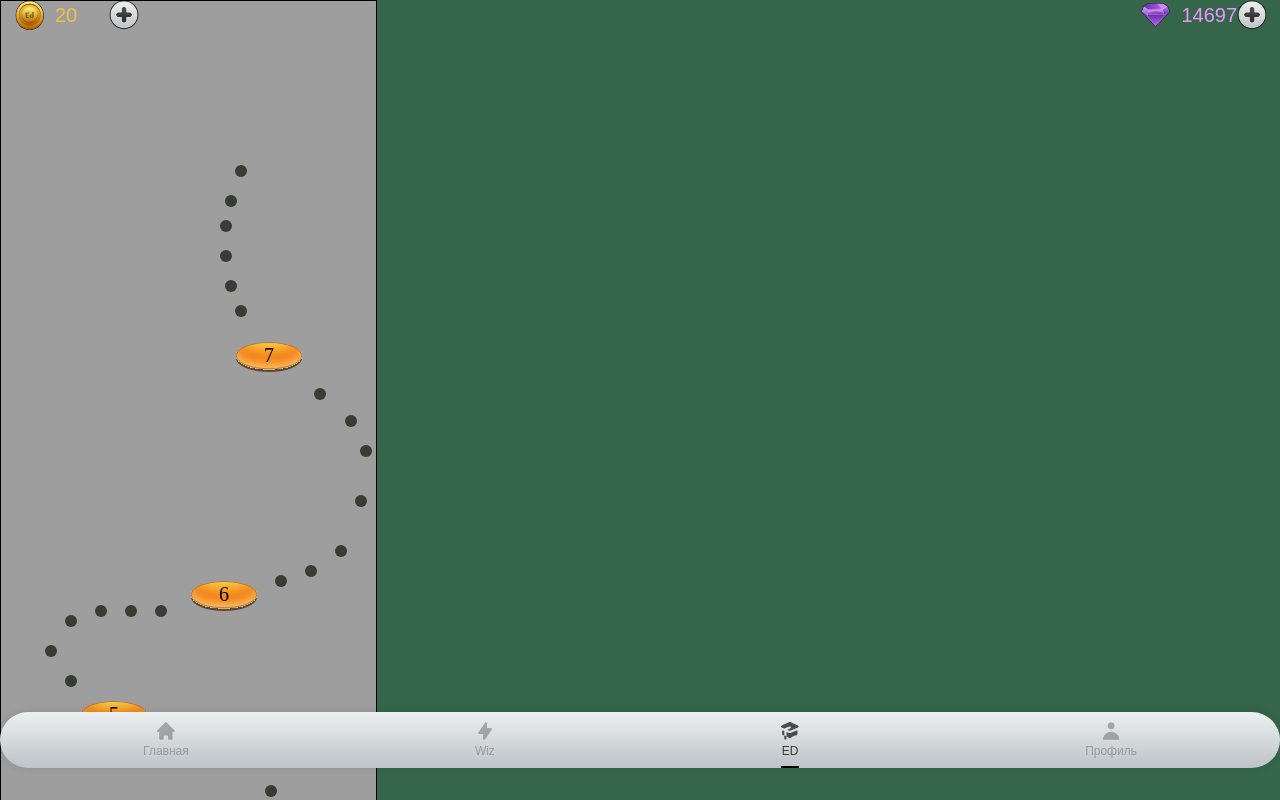
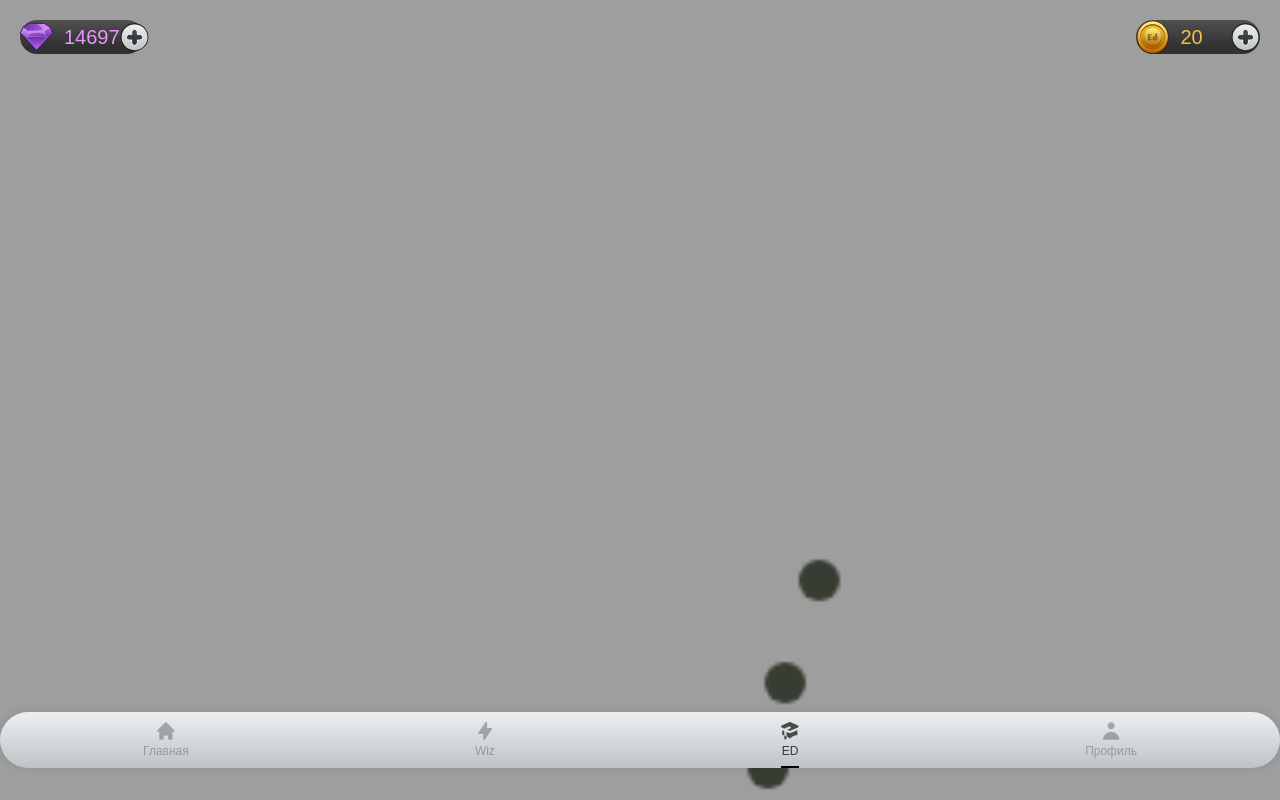
Before and after one commit to xHetso/react-app, a React (Create React App) app: page / in a window 1280 px wide. Shown: the top 800 px of the page. Built offline with nearby package versions, Linux system fonts and the light colour scheme.

Commit message:
Пофиксил ошибки

```diff
--- a/src/components/WalletBalance/WalletBalance.module.css
+++ b/src/components/WalletBalance/WalletBalance.module.css
@@ -3,6 +3,8 @@
   align-items: center;
   border-radius: 25px;
   width: 123.58px;
+  height: 34px;
+  background: linear-gradient(#505050 0.03%, #313131 78.98%);
 }
 
 .leftSide {
@@ -12,8 +14,8 @@
 }
 
 .icon {
-  width: 30px;
-  height: 30px;
+  width: 34px;
+  height: 34px;
   margin-right: 10px;
 }
 
@@ -28,6 +30,6 @@
 }
 
 .plusIcon {
-  width: 30px;
-  height: 30px;
+  width: 29px;
+  height: 29px;
 }
--- a/src/index.css
+++ b/src/index.css
@@ -1,3 +1,10 @@
+*,
+::after,
+::before {
+  margin: 0;
+  padding: 0;
+  box-sizing: border-box;
+}
 body {
   font-family: "Montserrat", sans-serif;
   margin: 0;
--- a/src/pages/Education/Education.module.css
+++ b/src/pages/Education/Education.module.css
@@ -1,9 +1,19 @@
-.gemBalance {
-  position: absolute;
-  right: 15px;
+.wallet {
+  display: flex;
+  justify-content: space-between;
+  position: fixed;
+  top: 20px;
+
+  width: 100%; /* Задаем ширину для корректного растягивания */
+  padding: 0 20px; /* Добавляем отступы по бокам */
 }
 
-.chipBalance {
-  position: absolute;
-  left: 15px;
+.wallet .left,
+.wallet .right {
+  display: flex;
+  align-items: center; /* Для выравнивания по вертикали */
 }
+
+.canvas {
+  width: 100vw;
+}
--- a/src/pages/Education/Education.tsx
+++ b/src/pages/Education/Education.tsx
@@ -5,7 +5,7 @@ import gemPath from "../../assets/gem.svg"
 import chip from "../../assets/chip.svg"
 import ChampiImage from '../../assets/champi.svg';
 import WalletComponent from '../../components/WalletBalance/WalletBalance';
-import styles from "./Education.module.css"
+import styles from './Education.module.css';
 
 const Education = () => {
     const canvasRef = useRef<HTMLCanvasElement>(null);
@@ -156,14 +156,16 @@ const Education = () => {
 
     return (
         <>
-            <div className={styles.gemBalance}>
-                <WalletComponent icon={gemPath} value={14697} textColor="#E895FF" />
-            </div>
-            <div className={styles.chipBalance}>
-                <WalletComponent icon={chip} value={20} textColor="#EEC242" />
+            <div className={styles.wallet}>
+                <div >
+                    <WalletComponent icon={gemPath} value={14697} textColor="#E895FF" />
+                </div>
+                <div >
+                    <WalletComponent icon={chip} value={20} textColor="#EEC242" />
+                </div>
             </div>
 
-            <canvas ref={canvasRef} style={{ border: '1px solid black' }} onClick={handleClick} />
+            <canvas className={styles.canvas} ref={canvasRef} onClick={handleClick} />
         </>
     );
 }
```
